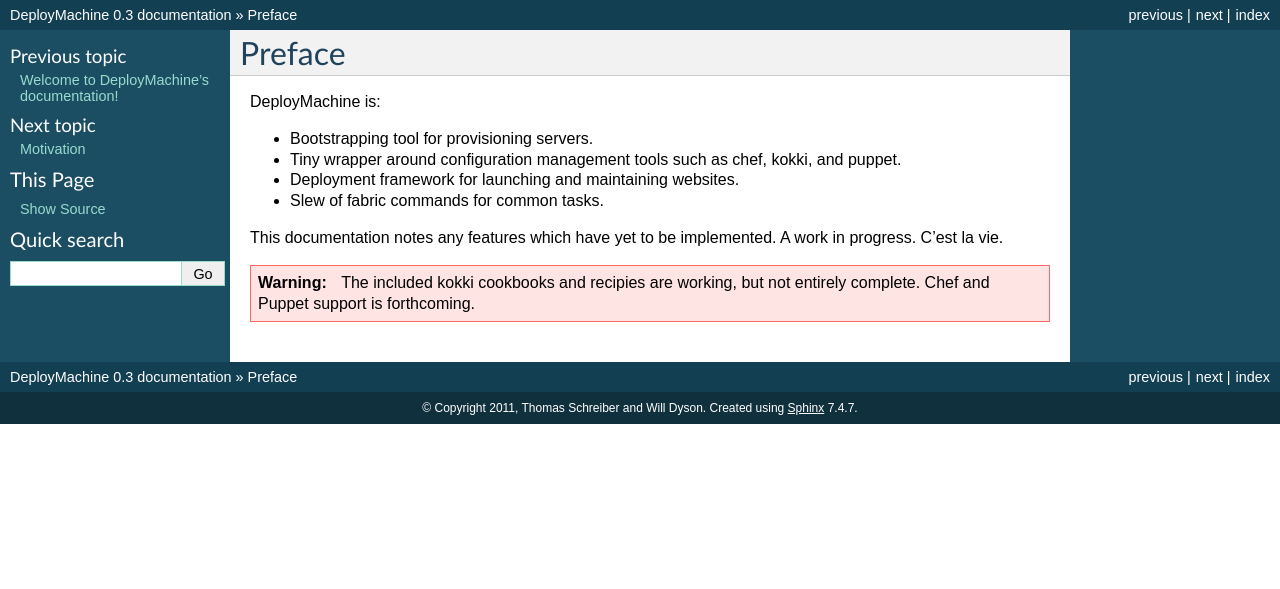
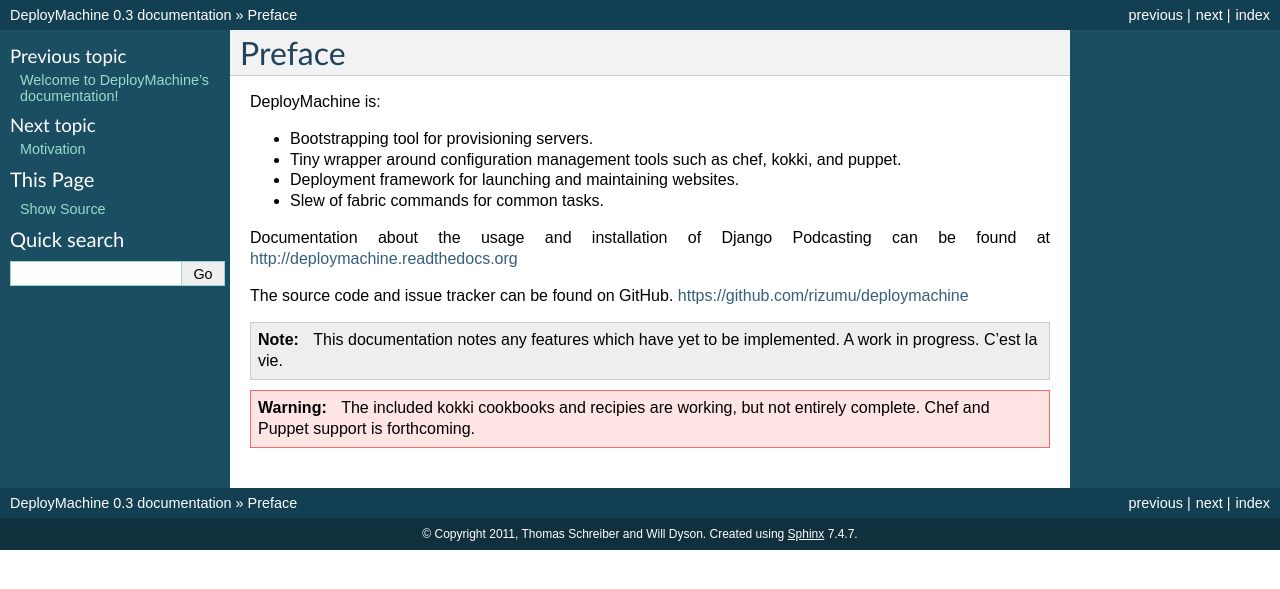
Before and after one commit to rizumu/deploymachine, a Sphinx documentation site: the page built from docs/preface.rst, in a window 1280 px wide. Shown: the top 589 px of the page. Built offline with Sphinx 7.4.7, drawn with Linux system fonts in a browser that asks for light colours.

Commit message:
add link to github

```diff
--- a/docs/preface.rst
+++ b/docs/preface.rst
@@ -10,8 +10,15 @@
 * Deployment framework for launching and maintaining websites.
 * Slew of fabric commands for common tasks.
 
-This documentation notes any features which have yet to be
-implemented. A work in progress. C'est la vie.
+Documentation about the usage and installation of Django Podcasting
+can be found at http://deploymachine.readthedocs.org
+
+The source code and issue tracker can be found on GitHub.
+https://github.com/rizumu/deploymachine
+
+.. note::
+    This documentation notes any features which have yet to be
+    implemented. A work in progress. C'est la vie.
 
 .. warning::
 
```
